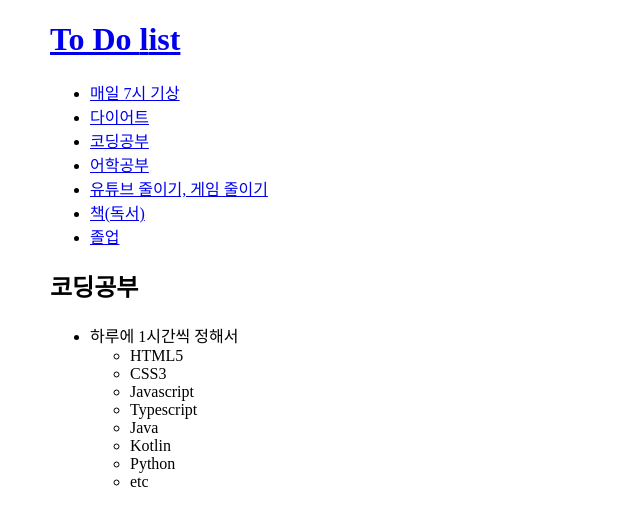
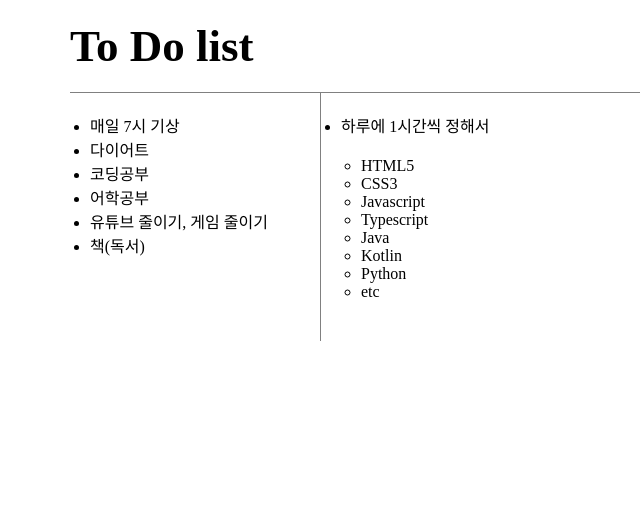
Before and after one commit to a003452/My-first-web-site, a plain HTML site: page 3.html in a window 1280 px wide. Shown: the whole page, without its empty margins (0-640 px from the left). Drawn offline with Linux system fonts and the light colour scheme.

Commit message:
Update 3.html

```diff
--- a/3.html
+++ b/3.html
@@ -3,9 +3,47 @@
   <head>
     <title>To Do list 3 - Studying Coding</title>
     <meta charset="utf-8">
+    <style>
+      .overlap {
+        border-right:0;
+      }
+      body {
+        margin:0;
+        padding:20px;
+      }
+      a {
+        color:black;
+        text-decoration:none;
+      }
+      h1 {
+        font-size:45px;
+        text-align:left;
+        border-bottom:1px solid gray;
+        margin:0;
+        padding-bottom:20px;
+      }
+      h2 {
+        border-right:1px solid gray;
+        width:210px;
+        margin:0;
+        text-align:left;
+        padding-right:40px;
+      }
+      ul {
+        border-right:1px solid gray;
+        width:210px;
+        margin:0;
+        padding:20px;
+      }
+      .grid{
+        display: grid;
+        grid-template-columns: 251px 1fr;
+      }
+    </style>
   </head>
-  <body style="margin-left: 50px">
-    <h1><a href="index.html">To Do <strong>l</strong>ist</a></h1>
+  <body style="margin-left:50px">
+    <h1><a href="index.html">To Do list</a></h1>
+    <div class="grid">
       <ul>
         <li><a href="1.html">매일 7시 기상</a></li>
         <li><a href="2.html">다이어트</a></li>
@@ -13,12 +51,11 @@
         <li><a href="4.html">어학공부</a></li>
         <li><a href="5.html">유튜브 줄이기, 게임 줄이기</a></li>
         <li><a href="6.html">책(독서)</a></li>
-        <li><a href="7.html">졸업</a></li>
       </ul>
-    <h2>코딩공부</h2>
-    <ul>
+    <div>
+    <ul class="overlap">
       <li>하루에 1시간씩 정해서</li>
-      <ul>
+      <ul class="overlap">
         <li>HTML5</li>
         <li>CSS3</li>
         <li>Javascript</li>
@@ -29,5 +66,7 @@
         <li>etc</li>
       </ul>
     </ul>
+    </div>
+  </div>
   </body>
 </html>
```
